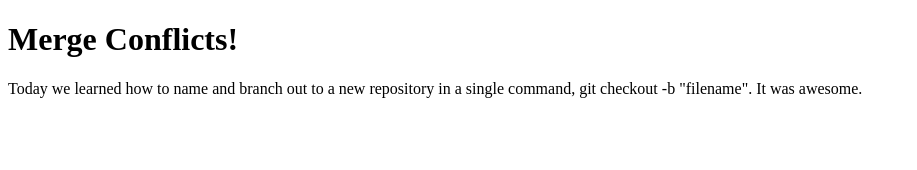
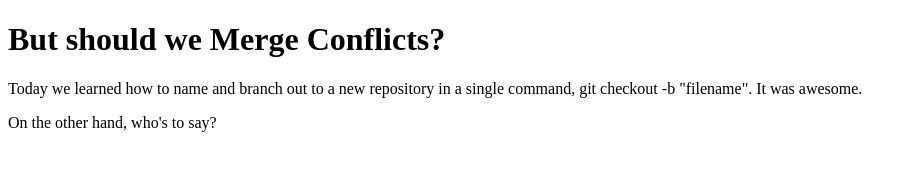
Before and after one commit to MichaelNahum/merge-conflicts, a plain HTML site: page index.html in a window 1280 px wide. Shown: the whole page, without its empty margins (0-917 px from the left). Drawn offline with Linux system fonts and the light colour scheme.

Commit message:
now tinged with existential doubt

```diff
--- a/index.html
+++ b/index.html
@@ -3,9 +3,9 @@
 <head>
   <meta charset="UTF-8">
   <title>Document</title>
-  <h1>Merge Conflicts!</h1>
+  <h1>But should we Merge Conflicts?</h1>
   <p>Today we learned how to name and branch out to a new repository in a single command, git checkout -b "filename". It was awesome. </p>
-
+   <p>On the other hand, who's to say?</p>
 </head>
 <body>
 
```
